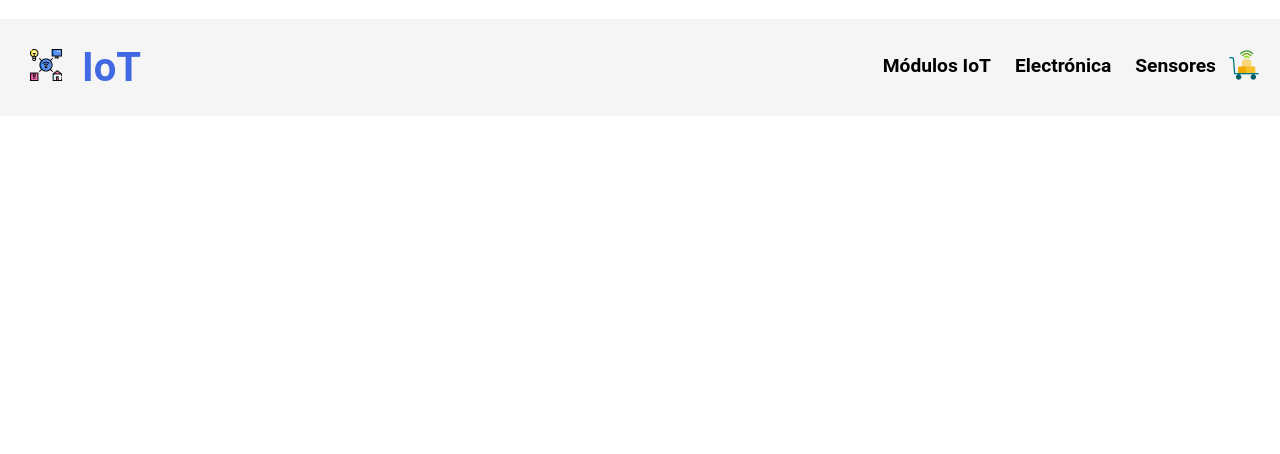
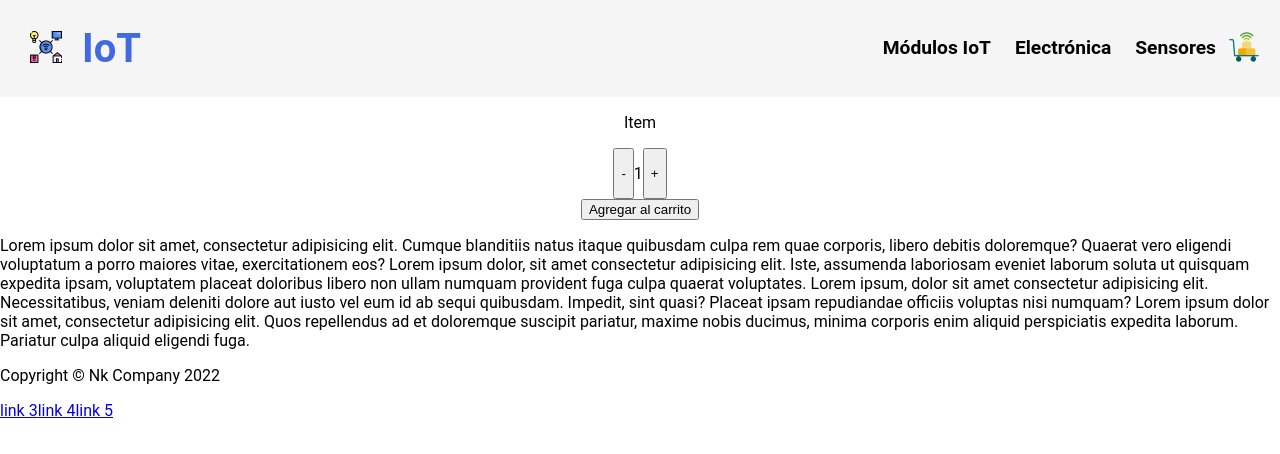
Before and after one commit to Nicolas-Torres/cosecha-proyecto-final, a React (Create React App) app: page / in a window 1280 px wide. Shown: the top 454 px of the page. Built offline with nearby package versions, Linux system fonts and the light colour scheme.

Commit message:
Corrección desafío 4

```diff
--- a/src/index.css
+++ b/src/index.css
@@ -1,13 +1,100 @@
 body {
-  margin: 0;
-  font-family: -apple-system, BlinkMacSystemFont, 'Segoe UI', 'Roboto', 'Oxygen',
-    'Ubuntu', 'Cantarell', 'Fira Sans', 'Droid Sans', 'Helvetica Neue',
-    sans-serif;
-  -webkit-font-smoothing: antialiased;
-  -moz-osx-font-smoothing: grayscale;
+    font-family: 'Roboto', sans-serif;
+    margin: 0;
+    padding: 0;
+    box-sizing: border-box;
 }
 
-code {
-  font-family: source-code-pro, Menlo, Monaco, Consolas, 'Courier New',
-    monospace;
+html, body, #root {
+    height: 100vw;
 }
+
+header{
+    background-color: rgba(245, 245, 245);
+}
+
+header .container{
+    display: flex;
+    flex-direction: column;
+    align-items: center;
+
+}
+
+header .logo{
+    display: flex;
+    flex-direction: column;
+    align-items: center;
+}
+
+header .icon{
+    margin: 0;
+    padding: 25px 30px 5px 30px;
+}
+
+header .titulo{
+    margin: 0;
+    padding: 5px 30px 25px 30px;
+    font-weight: bold;
+    color: royalblue;
+    font-size: 2.5em;
+}
+
+
+header nav{
+    display: flex;
+    flex-direction: column;
+    text-align: center;
+    padding-bottom: 25px;
+}
+
+header a{
+    padding: 5px 12px;
+    text-decoration: none;
+    font-weight: bold;
+    color: black;
+    font-size: 1.20em;
+}
+
+header a:hover{
+    color: royalblue;
+}
+
+@media (min-width: 720px){
+
+    header{
+        /* position: sticky; */
+        width: 100%;
+    }
+
+    header .container{
+        flex-direction: row;
+        justify-content: space-between;
+    }
+
+    header nav{
+        flex-direction: row;
+        padding-bottom: 0;
+        padding-right: 20px;
+    }
+
+    header .logo{
+        flex-direction: row;
+        justify-content: space-between;
+    }
+
+    header .icon{
+        margin: 0;
+        padding: 25px 10px 25px 30px;
+    }
+
+    header .titulo{
+        margin: 0;
+        padding: 25px 30px 25px 10px;
+        font-weight: bold;
+        color: royalblue;
+        font-size: 2.5em;
+    }
+
+
+
+}
--- a/src/index.js
+++ b/src/index.js
@@ -6,9 +6,9 @@ import ReactDOM from 'react-dom/client';
 //! Primer componente
 // const App = () => "Hola Mundo con JSX"
 // sin el "./" lo va a buscar dentro de la carpeta NODE MODULES
-import App from "./App";
+import App from "./ui/layout/app/App.js";
 
-import "./estilos.css"
+import "./index.css"
 
 
 // import './index.css';
--- /dev/null
+++ b/src/ui/layout/app/App.js
@@ -0,0 +1,40 @@
+import NavBar from "../navbar/NavBar"
+import ItemListContainer from "../../pages/cart/ItemListContainer";
+import Footer from "../footer/Footer"
+
+
+import icon from "../../../assets/img/icon.png"
+
+
+
+const App = () => {
+
+    return (
+    // fragmento: es una etiqueta que no tiene nombre
+    <>
+        <header id="header">
+            <div className="container">
+                <div className="logo">
+                    <div className="icon">
+                        <img src={icon} width="32"/>
+                    </div>
+                    <h2 className="titulo">IoT</h2>
+                </div>
+                <NavBar inHeader={true}/>
+            </div>
+        </header>
+        <main id="main">
+            <ItemListContainer/>
+        </main>
+        <Footer/>
+    </>
+    )
+};
+
+//! EXPORTAR
+//? export defautl variable
+// --> import App
+//? export variable
+// --> import {App}
+
+export default App;
--- /dev/null
+++ b/src/ui/layout/footer/Footer.js
@@ -0,0 +1,14 @@
+import NavBar from "../navbar/NavBar"
+
+const Footer = () => {
+    return (
+    <>
+    <footer>
+        <p>Copyright &copy; Nk Company 2022</p>
+        <NavBar inHeader={false}/>
+    </footer>
+    </>
+    )
+}
+
+export default Footer;
--- /dev/null
+++ b/src/ui/layout/navbar/NavBar.js
@@ -0,0 +1,32 @@
+import CartWidget from "../../pages/cart/CartWidget.js";
+
+
+const NavBar = (props) => {
+
+    if(props.inHeader){
+        return (
+            <nav>
+                <a href="#">Módulos IoT</a>
+                <a href="#">Electrónica</a>
+                <a href="#">Sensores</a>
+                <CartWidget />
+            </nav>
+        );
+
+
+    }else{
+        return (
+            <nav>
+                <a href="#">link 3</a>
+                <a href="#">link 4</a>
+                <a href="#">link 5</a>
+            </nav>
+        )
+    }
+
+
+
+
+};
+
+export default NavBar;
--- /dev/null
+++ b/src/ui/pages/cart/CartWidget.js
@@ -0,0 +1,12 @@
+//! snipet: rafce
+import cart from "../../../assets/img/cart.png"
+
+const CartWidget = () => {
+  return (
+    <div>
+        <img src={cart} width="32" />
+    </div>
+  )
+}
+
+export default CartWidget
--- /dev/null
+++ b/src/ui/pages/cart/ItemListContainer.js
@@ -0,0 +1,17 @@
+import ItemCount from "./itemCount/ItemCount"
+
+
+const ItemListContainer = () => {
+  return (
+    <>
+      <ItemCount stock={5} initial={1} onAdd={()=>{}}/>
+      <p>Lorem ipsum dolor sit amet, consectetur adipisicing elit. Cumque blanditiis natus itaque quibusdam culpa rem quae corporis, libero debitis doloremque? Quaerat vero eligendi voluptatum a porro maiores vitae, exercitationem eos?
+        Lorem ipsum dolor, sit amet consectetur adipisicing elit. Iste, assumenda laboriosam eveniet laborum soluta ut quisquam expedita ipsam, voluptatem placeat doloribus libero non ullam numquam provident fuga culpa quaerat voluptates.
+        Lorem ipsum, dolor sit amet consectetur adipisicing elit. Necessitatibus, veniam deleniti dolore aut iusto vel eum id ab sequi quibusdam. Impedit, sint quasi? Placeat ipsam repudiandae officiis voluptas nisi numquam?
+        Lorem ipsum dolor sit amet, consectetur adipisicing elit. Quos repellendus ad et doloremque suscipit pariatur, maxime nobis ducimus, minima corporis enim aliquid perspiciatis expedita laborum. Pariatur culpa aliquid eligendi fuga.
+      </p>
+    </>
+  )
+}
+
+export default ItemListContainer
--- /dev/null
+++ b/src/ui/pages/cart/itemCount/ItemCount.js
@@ -0,0 +1,35 @@
+import {useState} from "react"
+import "./itemCount.css"
+
+const ItemCount = ({stock, initial, onAdd}) => {
+    const [contador, setContador] = useState(initial)
+
+    const aumentarContador = () => {
+        contador < stock ? setContador(contador + 1) : setContador(contador)
+    }
+
+    const disminuirContador = () => {
+        contador > 1 ? setContador(contador - 1) : setContador(contador)
+    }
+
+    const hayStock = () => {
+        if(contador<=stock){
+            onAdd()
+        }
+    }
+
+    return (
+    <div className="container">
+        <p>Item</p>
+        <div className="count">
+            <button onClick={disminuirContador}>-</button>
+            <p>{contador}</p>
+            <button onClick={aumentarContador}>+</button>
+        </div>
+        <button onClick={hayStock}>Agregar al carrito</button>
+    </div>
+
+  )
+}
+
+export default ItemCount
--- /dev/null
+++ b/src/ui/pages/cart/itemCount/itemCount.css
@@ -0,0 +1,11 @@
+#main .container{
+
+    display: flex;
+    flex-direction: column;
+    align-items: center;
+}
+.count{
+    display: flex;
+    flex-direction: row;
+
+}
```
Also changed, not shown: src/assets/img/cart.png (added), src/assets/img/icon.png (added).
